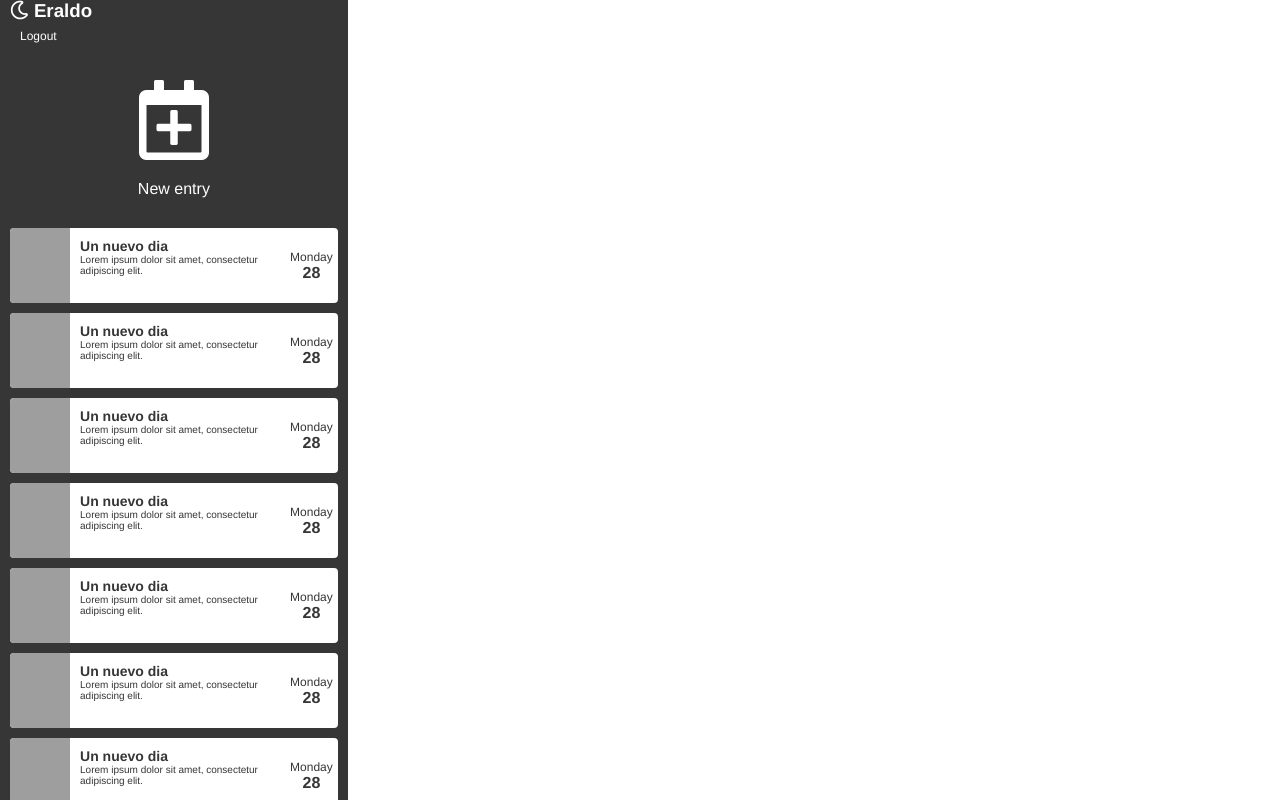
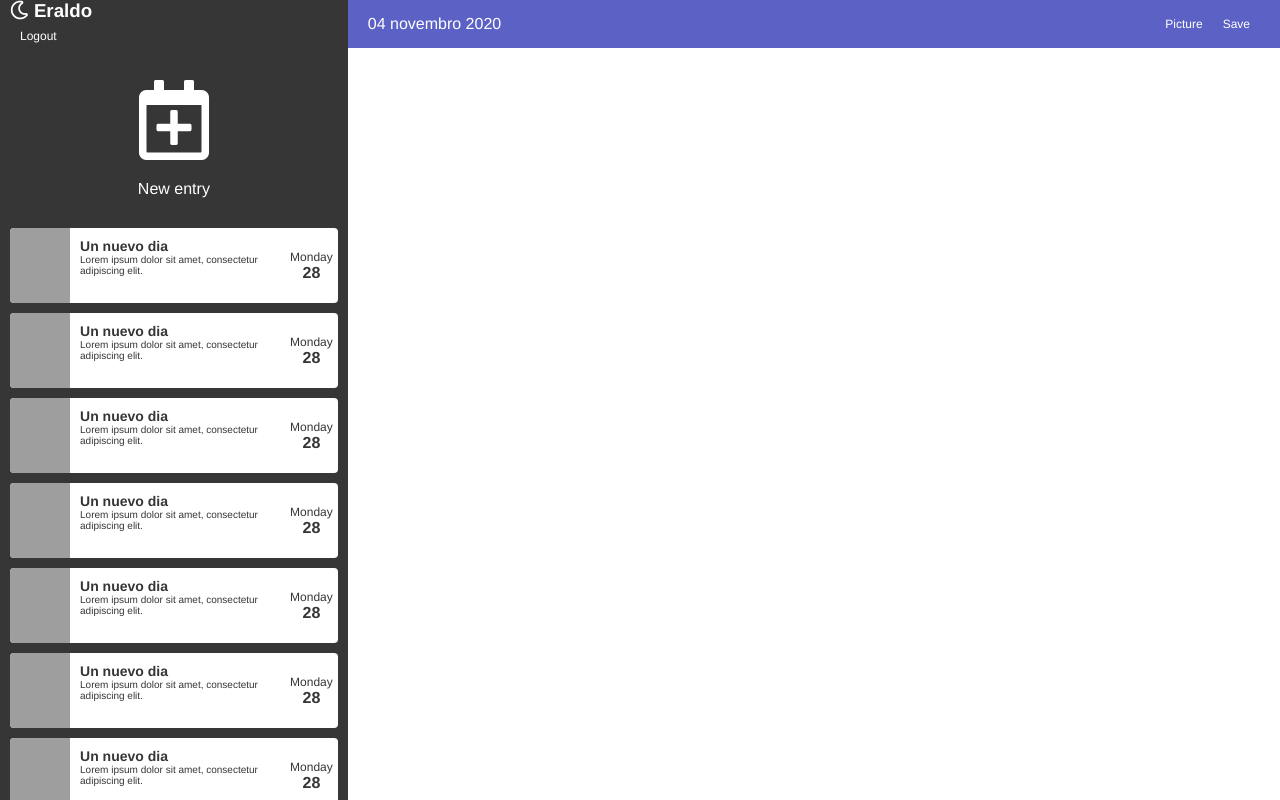
Before and after one commit to eraldovicente/Curso-React, a React app in the folder 05-journal-app/: page / in a window 1280 px wide. Built offline with nearby package versions, Linux system fonts and the light colour scheme; grey boxes are pictures that could not be loaded.

Commit message:
NoteAppBar

```diff
--- a/05-journal-app/src/components/journal/JournalScreen.js
+++ b/05-journal-app/src/components/journal/JournalScreen.js
@@ -1,4 +1,5 @@
 import React from 'react'
+import { NoteScreen } from '../notes/NoteScreen'
 import { Sidebar } from './Sidebar'
 // import { NothingSelected } from './NothingSelected'
 
@@ -10,6 +11,7 @@ export const JournalScreen = () => {
 
                <main>
                     {/* <NothingSelected /> */}
+                    <NoteScreen />
                </main>
           </div>
      )
--- /dev/null
+++ b/05-journal-app/src/components/notes/NoteScreen.js
@@ -0,0 +1,10 @@
+import React from 'react'
+import { NotesAppBar } from './NotesAppBar'
+
+export const NoteScreen = () => {
+     return (
+          <div className="notes__main-content">
+               <NotesAppBar />
+          </div>
+     )
+}
--- /dev/null
+++ b/05-journal-app/src/components/notes/NotesAppBar.js
@@ -0,0 +1,17 @@
+import React from 'react'
+
+export const NotesAppBar = () => {
+     return (
+          <div className="notes__appbar">
+               <span>04 novembro 2020</span>
+               <div>
+                    <button className="btn">
+                         Picture
+                    </button>
+                    <button className="btn">
+                         Save
+                    </button>
+               </div>
+          </div>
+     )
+}
--- a/05-journal-app/src/styles/components/_bottons.scss
+++ b/05-journal-app/src/styles/components/_bottons.scss
@@ -7,8 +7,14 @@
      font-size: 12px;
      padding: 7px 10px 7px 10px;
 
+     transition: color .3s ease;
+
      &:focus {
           outline: none;
+     }
+
+     &:hover {
+         color: darken($color: white, $amount: 10);
      }
 }
 
--- /dev/null
+++ b/05-journal-app/src/styles/components/_notes.scss
@@ -0,0 +1,16 @@
+
+
+.notes__main-content {
+     display: flex;
+     flex-direction: column;
+     height: 100%;
+}
+
+.notes__appbar {
+     align-items: center;
+     background-color: $primary;
+     color: white;
+     display: flex;
+     justify-content: space-between;
+     padding: 10px 20px  10px 20px;
+}
--- a/05-journal-app/src/styles/styles.scss
+++ b/05-journal-app/src/styles/styles.scss
@@ -9,3 +9,4 @@
 @import './components/links';
 @import './components/journal';
 @import './components/nothing';
+@import './components/notes';
```
